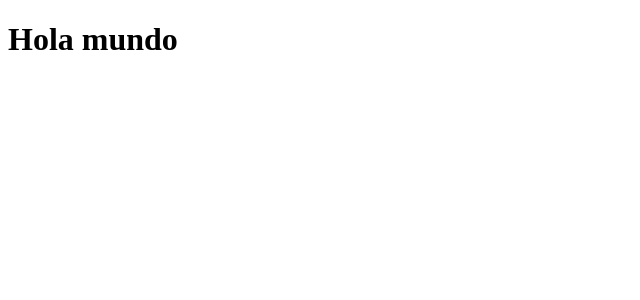
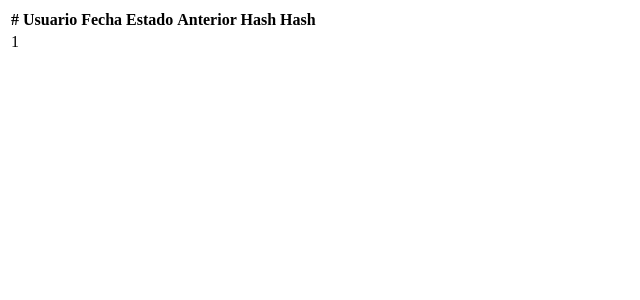
Before and after one commit to Naxl29/PROYECTO-ARDUINO, a Flask app: page / in a window 1280 px wide. Shown: the top 300 px of the page, without its empty margins (0-640 px from the left). Run offline with Flask 3, Linux system fonts and the light colour scheme; tables that the repository leaves empty or names only in its code hold one stand-in row (values such as "Sample post").

Commit message:
Funciones de crear y ver en código lineal

```diff
--- a/app.py
+++ b/app.py
@@ -4,37 +4,41 @@
 
 app= Flask(__name__)
 
+#conexión con la base de datos
 mysql= MySQL()
 app.config['MYSQL_DATABASE_HOST']='localhost'
 app.config['MYSQL_DATABASE_USER']='root'
 app.config['MYSQL_DATABASE_PASSWORD']=''
-app.config['MYSQL_DATABASE_DB']='dbprueba'
+app.config['MYSQL_DATABASE_DB']='blockchain'
 mysql.init_app(app)
 
+#Función para mostrar todos los registros
 @app.route('/')
 def index():
 
-    sql ="SELECT * FROM usuarios;"
+    sql ="SELECT * FROM blockchain;"
     conn= mysql.connect()
     cursor=conn.cursor()
     cursor.execute(sql)
     conn.commit()
 
-    usuarios=cursor.fetchall()
-    print(usuarios)
+    blockchain=cursor.fetchall()
+    print(blockchain)
 
-    return render_template('usuarios/index.html')
+    return render_template('usuarios/index.html', blockchain=blockchain)
 
+#Función para crear nuevos usuarios
 @app.route('/create')
 def create():
     return render_template('usuarios/create.html')
 
+#Función para almacenar y guardar los datos introducidos en el formulario de crear usuario
 @app.route('/store', methods=['POST'])
 def storage():
     _usuario=request.form['usuario']
     _contrasena=request.form['contrasena']
 
-    sql ="INSERT INTO `dbprueba`.`usuarios` (`usuario`, `contrasena`) VALUES (%s, %s);"
+    sql ="INSERT INTO `blockchain`.`usuarios` (`usuario`, `contrasena`) VALUES (%s, %s);"
 
     datos=(_usuario,_contrasena)
 
--- a/templates/usuarios/index.html
+++ b/templates/usuarios/index.html
@@ -6,6 +6,29 @@
     <title>Document</title>
 </head>
 <body>
-    <h1>Hola mundo</h1>
+    <table class="table table-light">
+        <thead class="thead-light">
+            <tr>
+                <th>#</th>
+                <th>Usuario</th>
+                <th>Fecha</th>
+                <th>Estado</th>
+                <th>Anterior Hash</th>
+                <th>Hash</th>
+            </tr>
+        </thead>
+        <tbody>
+            {% for block in blockchain %}
+            <tr>
+                <td>{{block[0] }}</td>
+                <td>{{block[1] }}</td>
+                <td>{{block[2] }}</td>
+                <td>{{block[3] }}</td>
+                <td>{{block[4] }}</td>
+                <td>{{block[5] }}</td>
+            </tr>
+            {% endfor %}
+        </tbody>
+    </table>
 </body>
 </html>
```
